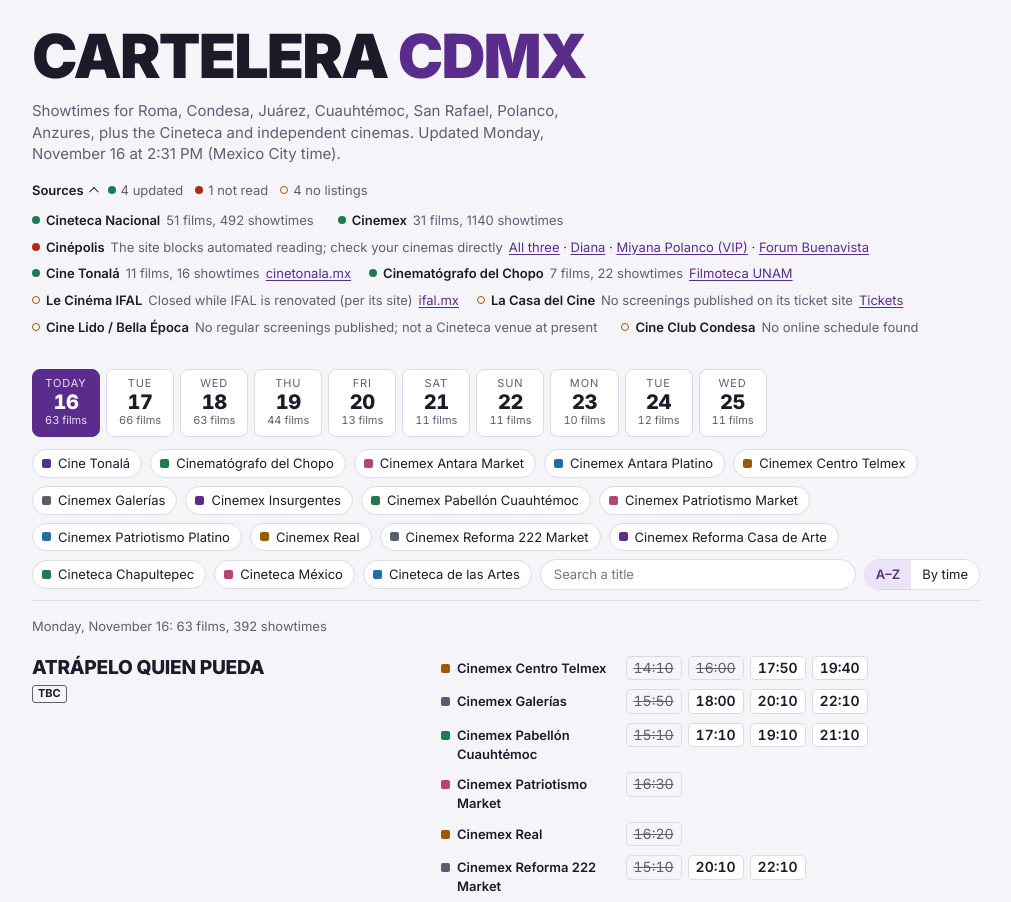
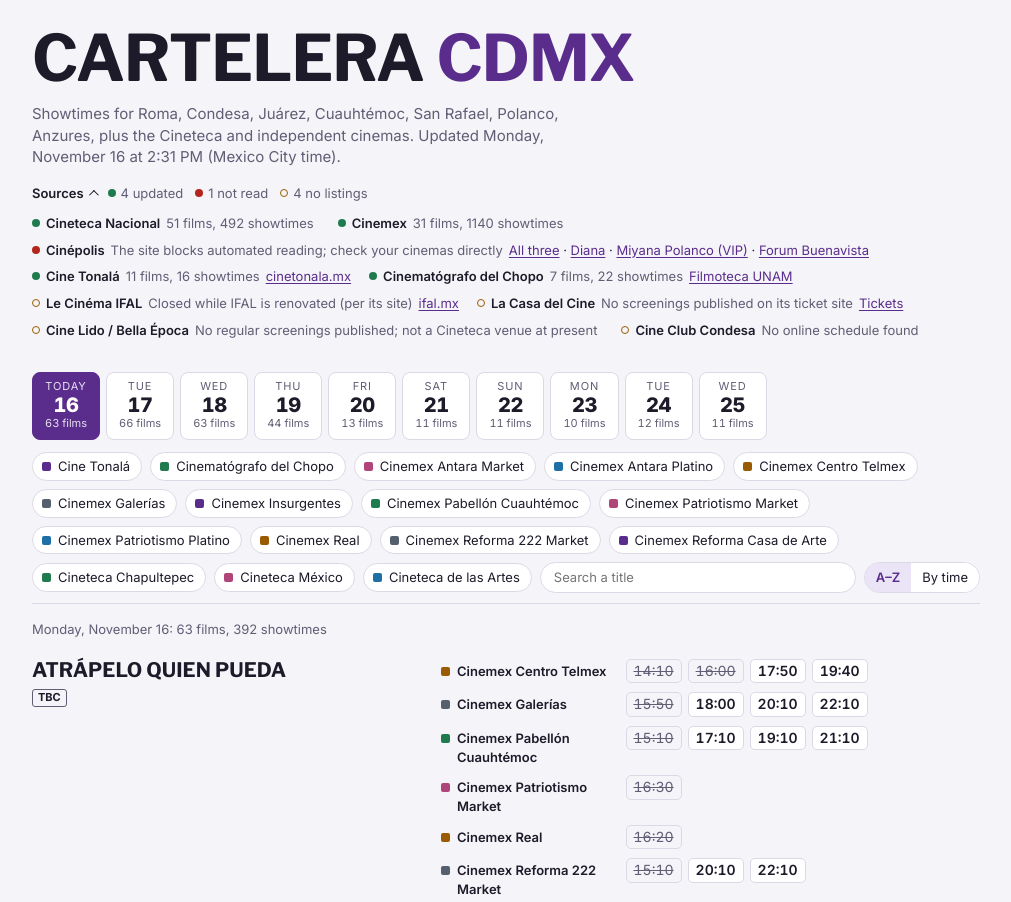
Before and after one commit to sescalantedb/carteleracuauhtemoc, a plain HTML site: page index.html in a window 1280 px wide. Shown: the top 902 px of the page, without its empty margins (134-1145 px from the left). Drawn offline with nearby package versions, Linux system fonts and the light colour scheme.

Commit message:
Update showtimes 2026-11-16 16:46

```diff
--- a/index.html
+++ b/index.html
@@ -1,7 +1,7 @@
 <!doctype html><html lang="en"><head><meta charset="utf-8"><meta name="viewport" content="width=device-width, initial-scale=1, viewport-fit=cover"><meta name="robots" content="noindex"></head><body style="margin:0">
 <title>Cartelera CDMX</title>
 <meta name="claude:viewport-fit-sides" content="cover">
-<link rel="stylesheet" href="https://fonts.googleapis.com/css2?family=Inter:wght@400..900&display=swap">
+<link rel="stylesheet" href="https://fonts.googleapis.com/css2?family=Inter:wght@400..900&family=Libre+Franklin:wght@700&display=swap">
 <style>
 /* Layout: a marquee-style masthead, then a sticky strip of day tabs, then one
    row per film with its showtimes grouped by cinema, like a printed listing. */
@@ -19,6 +19,8 @@
   --bad: #b3261e;
   --v0: #5a2d8c; --v1: #1f7a4d; --v2: #b0457a; --v3: #1d6fa5; --v4: #9a5b00; --v5: #55606e;
   --display: "Inter", system-ui, -apple-system, "Segoe UI", Roboto, sans-serif;
+  /* Titles: Libre Franklin, an open-source revival of Franklin Gothic. */
+  --title: "Libre Franklin", "Franklin Gothic Demi", "Franklin Gothic Medium", "Franklin Gothic", "Arial Narrow", sans-serif;
   --body: "Inter", system-ui, -apple-system, "Segoe UI", Roboto, sans-serif;
 }
 @media (prefers-color-scheme: dark) {
@@ -45,8 +47,8 @@ button, input { font: inherit; color: inherit; }
 :focus-visible { outline: 2px solid var(--accent); outline-offset: 2px; }
 
 .mast { display: flex; flex-direction: column; gap: 14px; }
-.mast h1 { margin: 0; font-family: var(--display); font-weight: 900; text-transform: uppercase;
-  font-size: clamp(2.2rem, 8vw, 3.8rem); line-height: .95; letter-spacing: -.03em; text-wrap: balance; }
+.mast h1 { margin: 0; font-family: var(--title); font-weight: 700; text-transform: uppercase;
+  font-size: clamp(2.3rem, 8.5vw, 4rem); line-height: .95; letter-spacing: -.015em; text-wrap: balance; }
 .mast h1 span { color: var(--accent); }
 .mast p { margin: 0; color: var(--muted); max-width: 62ch; }
 .sources { display: flex; flex-wrap: wrap; gap: 8px 18px; padding: 0; margin: 0; list-style: none; font-size: 13px; }
@@ -94,8 +96,8 @@ body::before { content: ""; position: fixed; inset: 0 0 auto; height: env(safe-a
 .count { margin: 16px 0 4px; color: var(--muted); font-size: 13px; }
 .films { display: flex; flex-direction: column; }
 .film { display: grid; grid-template-columns: minmax(0, 5fr) minmax(0, 7fr); gap: 6px 24px; padding-block: 16px; border-bottom: 1px solid var(--line); }
-.film h2 { margin: 0; font-family: var(--display); font-weight: 800; text-transform: uppercase; font-size: 1.2rem;
-  line-height: 1.15; letter-spacing: -.015em; text-wrap: balance; overflow-wrap: anywhere; }
+.film h2 { margin: 0; font-family: var(--title); font-weight: 700; text-transform: uppercase; font-size: 1.25rem;
+  line-height: 1.15; letter-spacing: 0; text-wrap: balance; overflow-wrap: anywhere; }
 .film h2 a { color: inherit; text-decoration: none; }
 .film h2 a:hover { color: var(--accent); text-decoration: underline; text-underline-offset: 3px; }
 .meta { display: flex; flex-wrap: wrap; gap: 6px 10px; align-items: center; margin-top: 7px; font-size: 12.5px; color: var(--muted); }
```
